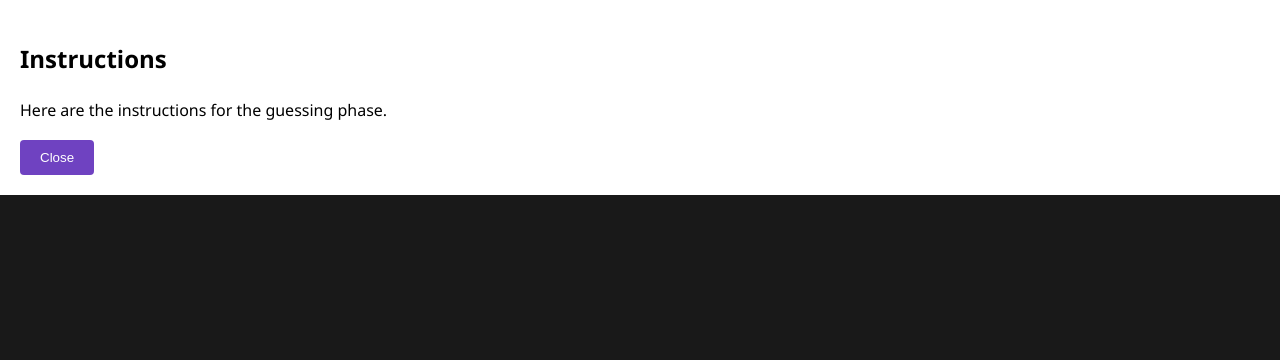
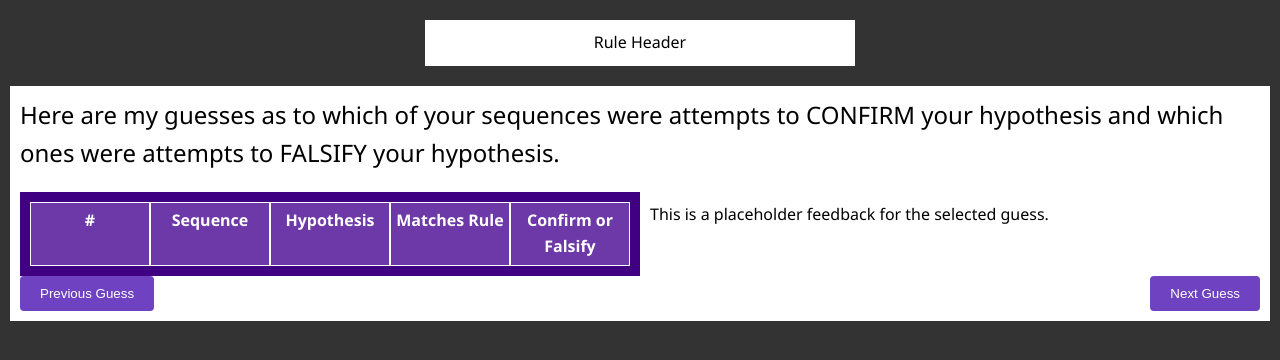
Before and after one commit to JackLiddy/confirmation-bias-v2, a React (Create React App) app: page /feedback in a window 1280 px wide. Shown: the top 360 px of the page. Built offline with nearby package versions, Linux system fonts and the light colour scheme.

Commit message:
feedback-phase initial implementation

```diff
--- a/src/components/FeedbackPhase.js
+++ b/src/components/FeedbackPhase.js
@@ -1,53 +1,61 @@
 import React, { useState } from 'react';
 import InstructionsModal from './InstructionsModal';
-import { useAppContext } from '../AppContext'; // Import useAppContext
+import { useAppContext } from '../AppContext';
 import "./style.css";
 
+const FeedbackPhase = () => {
+  const [showInstructions, setShowInstructions] = useState(false);
+  const { sharedData } = useAppContext();
+  const [selectedGuessIndex, setSelectedGuessIndex] = useState(1); // Start with the second guess
 
-/*
-This is the feedback phase. It will show the user their guesses and the result of each guess.
+  const placeholderFeedback = "This is a placeholder feedback for the selected guess.";
 
-Regarding the UI:
-- There will be a header at the top of the screen, a rectangle taking up a third of the width, called the rule-header.
-- Below the rule-header, there will be a section taking up the rest of the width, called the feedback-body.
-- The feedback body will have some text at the top, called the feedback-title.
-- Below the feedback-title, there will be a section taking up the rest of the page called the feedback-content.
-- The feedback-content will be split into a left and right side.
-  - On the left side, display a grid of the userGuesses. The current selected guess will be highlighted.
-    - The grid should resemble the grid from the userGuesses page.
-  - On the right side, display a few lines of text pertaining to the current selected guess, which are to be fetched from an API. (for now use a placeholder)
+  const handleNextGuess = () => {
+    if (selectedGuessIndex < sharedData.userGuesses.length - 1) {
+      setSelectedGuessIndex(selectedGuessIndex + 1);
+    }
+  };
 
-- Below the feedback-content, there will be several buttons.
-  - A button to go to the previous guess.
-  - A button to go to the next guess.
-
-Regarding functionality:
-  - On page load, the userGuesses array will be fetched from the AppContext and sent to an OPENAI API.
-  - The OPENAI API will return a JSON object with feedback text associated with each of the userGuesses.
-  - The feedback text corresponding to the current selected guess will be displayed in the feedback-content section.
-  - For now, lets utilize a placeholder for the feedback text.
-
-  - The initial selected and highlighted guess will be the second guess (row) in the userGuesses array.
-  - Clicking the "Next Guess" button will highlight the next guess in the userGuesses array and display the corresponding feedback text fetched from the API.
-  - Clicking the "Previous Guess" will do the opposite.
-*/
-
-const FeedbackPhase = () => {
-  const [showInstructions, setShowInstructions] = useState(true);
-  const { sharedData } = useAppContext(); // Use sharedData from AppContext
-
-
-      // console log the sharedData.userGuesses
-      console.log(sharedData.userGuesses);
+  const handlePreviousGuess = () => {
+    if (selectedGuessIndex > 0) {
+      setSelectedGuessIndex(selectedGuessIndex - 1);
+    }
+  };
 
   return (
-    // Test code demonstrating how to get the userGuesses
-    <div>
+    <div className="feedback-phase-container">
       {showInstructions && <InstructionsModal onClose={() => setShowInstructions(false)} />}
-      {/* Feedback phase content */}
-      {sharedData.userGuesses.map(guess => (
-        <div key={guess.sequence}>{guess.sequence} - {guess.hypothesis}</div>
-      ))}
+      <div className="rule-header">Rule Header</div>
+      <div className="feedback-body">
+        <div className="feedback-title">Here are my guesses as to which of your sequences were attempts to CONFIRM your hypothesis and which ones were attempts to FALSIFY your hypothesis.</div>
+        <div className="feedback-content">
+          <div className="feedback-content-left">
+            <div className="sequence-grid feedback-grid">
+              <div className="sequence-grid-item"><strong>#</strong></div>
+              <div className="sequence-grid-item"><strong>Sequence</strong></div>
+              <div className="sequence-grid-item"><strong>Hypothesis</strong></div>
+              <div className="sequence-grid-item"><strong>Matches Rule</strong></div>
+              <div className="sequence-grid-item"><strong>Confirm or Falsify</strong></div>
+              {sharedData.userGuesses.map((guess, index) => (
+                <React.Fragment key={index}>
+                  <div className={`sequence-grid-item ${index === selectedGuessIndex ? 'selected' : ''}`}>{index + 1}</div>
+                  <div className={`sequence-grid-item ${index === selectedGuessIndex ? 'selected' : ''}`}>{guess.sequence}</div>
+                  <div className={`sequence-grid-item ${index === selectedGuessIndex ? 'selected' : ''}`}>{guess.hypothesis}</div>
+                  <div className={`sequence-grid-item ${index === selectedGuessIndex ? 'selected' : ''}`}>{guess.matchesRule}</div>
+                  <div className={`sequence-grid-item ${index === selectedGuessIndex ? 'selected' : ''}`}></div> {/* Placeholder for Confirm or Falsify */}
+                </React.Fragment>
+              ))}
+            </div>
+          </div>
+          <div className="feedback-content-right">
+            {placeholderFeedback}
+          </div>
+        </div>
+        <div className="buttons-container">
+          <button onClick={handlePreviousGuess}>Previous Guess</button>
+          <button onClick={handleNextGuess}>Next Guess</button>
+        </div>
+      </div>
     </div>
   );
 };
--- a/src/components/style.css
+++ b/src/components/style.css
@@ -100,3 +100,70 @@ button:hover {
 .help-button:hover {
     background-color: #5a36a8; /* Darker purple on hover */
 }
+
+/* Feedback Phase specific styles */
+.feedback-phase-container {
+  display: flex;
+  flex-direction: column;
+  align-items: center;
+  padding: 20px;
+}
+
+.rule-header {
+  width: 33%;
+  background-color: white;
+  color: black;
+  padding: 10px;
+  text-align: center;
+  margin-bottom: 20px;
+}
+
+.feedback-body {
+  width: 100%;
+  background-color: white;
+  color: black;
+  padding: 10px;
+}
+
+.feedback-title {
+  font-size: 24px;
+  margin-bottom: 20px;
+}
+
+.feedback-content {
+  display: flex;
+  justify-content: space-between;
+}
+
+.feedback-content-left, .feedback-content-right {
+  flex: 1;
+  padding: 10px;
+}
+
+.feedback-content-left {
+  /* border-right: 2px solid #6f42c1; */
+  background-color: #3f0082;
+}
+
+.guess-item {
+  padding: 5px;
+  margin: 5px;
+  background-color: #333;
+  color: white;
+}
+
+.guess-item.selected {
+  background-color: #5a36a8;
+}
+
+/* Adjustments for feedback grid to match guessing phase grid */
+.feedback-grid {
+  display: grid;
+  grid-template-columns: repeat(5, 1fr); /* Adjusted for the new column */
+}
+
+/* Ensure the selected class is properly highlighted */
+.guess-item.selected, .sequence-grid-item.selected {
+  background-color: #3f0082; /* Highlight color */
+  color: white;
+}
```
Also changed, not shown: src/feedbackPrompt.txt (added).
